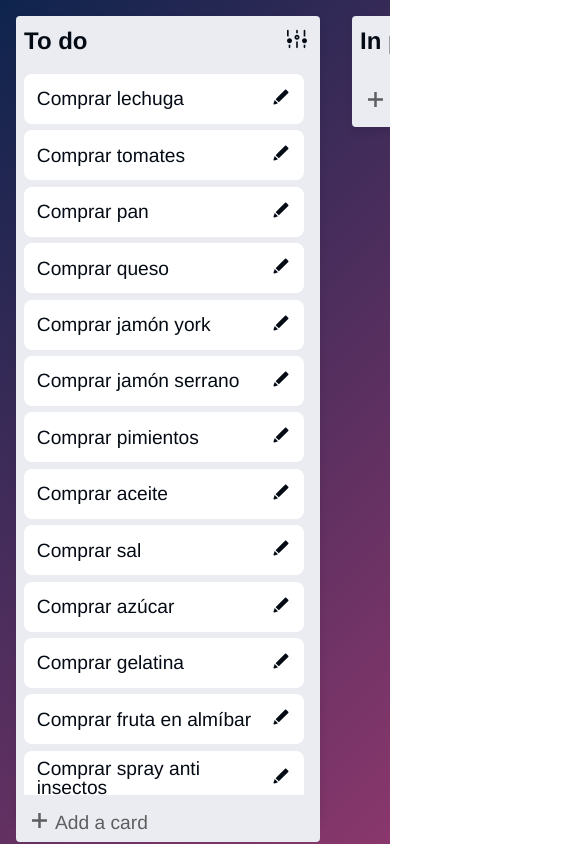
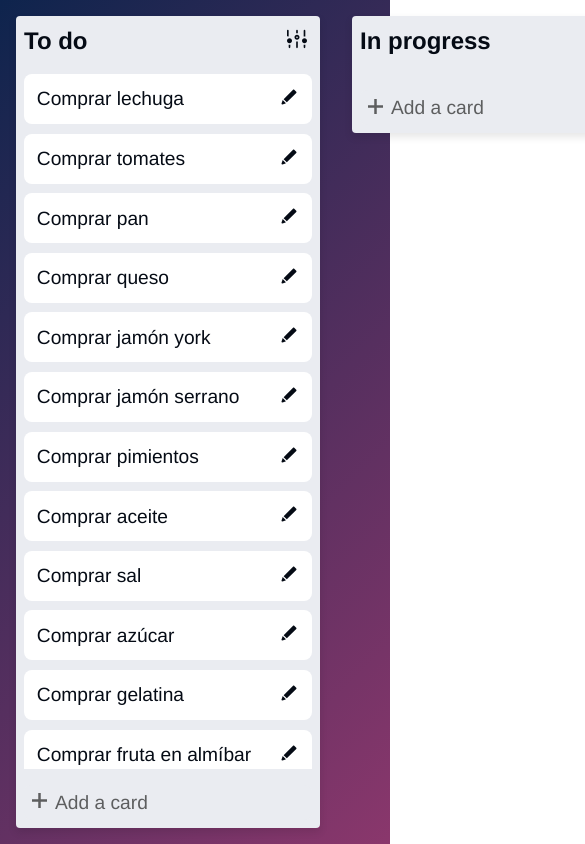
Before and after one commit to ElenaExposito/Trello-clone, a React (Vite) app: page / in a window 390 px wide. Shown: the top 844 px of the page, 585 px wide, since content can reach past the window. Built offline with nearby package versions, Linux system fonts and the light colour scheme.

Commit message:
Make lists responsive and change html more semantic

```diff
--- a/src/App.css
+++ b/src/App.css
@@ -17,8 +17,9 @@ body {
 .App {
   padding: 1rem;
   display: flex;
+  align-items: flex-start;
   gap: 2rem;
   width: 100%;
-  min-height: 100vh;
-  overflow-x: auto;
+  max-height: 100vh;
+  height: 100%;
 }
--- a/src/components/TrelloList/TrelloList.css
+++ b/src/components/TrelloList/TrelloList.css
@@ -1,38 +1,29 @@
 .card-wrapper {
   width: 19rem;
+  box-shadow: 0px 4px 8px rgba(0, 0, 0, 0.1);
   height: 100%;
-  max-height: 95vh;
-  box-shadow: 0px 4px 8px rgba(0, 0, 0, 0.1);
+  flex-shrink: 0;
+  display: block;
+  align-self: flex-start;
 }
 
 .card {
   border-radius: 0.25rem;
   background-color: var(--grey-color);
-  padding: 0.5rem;
   display: flex;
   flex-direction: column;
   gap: 1rem;
+  max-height: calc(100vh - 2rem);
 }
 
 .cards {
   display: flex;
+  padding: 0 0.5rem;
   flex-direction: column;
   gap: 0.6rem;
-  max-height: 90vh;
-  overflow-y: auto;
+  flex: 1 1 auto;
+  height: 100%;
+  overflow-y: scroll;
   overflow-x: hidden;
-}
-
-.trellocard-cards {
-  display: flex;
-  flex-direction: column;
-  gap: 0.4rem;
-  width: 100%;
-  max-height: 97%;
-  overflow-y: auto;
   scrollbar-width: thin;
 }
-
-.has-scroll {
-  padding-right: 0.5rem;
-}
--- a/src/components/TrelloList/TrelloList.jsx
+++ b/src/components/TrelloList/TrelloList.jsx
@@ -1,4 +1,3 @@
-import { useEffect, useRef } from 'react'
 import PropTypes from 'prop-types'
 import AddCardOrList from './components/AddCardOrList/AddCardOrList'
 import ListTitle from './components/ListTitle/ListTitle'
@@ -7,32 +6,6 @@ import './TrelloList.css'
 import { Draggable, Droppable } from 'react-beautiful-dnd'
 
 const TrelloList = ({ list, index: listIndex }) => {
-  const trellocardCardsRef = useRef(null)
-
-  useEffect(() => {
-    const checkScroll = () => {
-      const hasScroll =
-        trellocardCardsRef.current.scrollHeight >
-        trellocardCardsRef.current.clientHeight
-      if (hasScroll) {
-        trellocardCardsRef.current.classList.add('has-scroll')
-      } else {
-        trellocardCardsRef.current.classList.remove('has-scroll')
-      }
-    }
-
-    // Verifica el desplazamiento al cargar la página o al renderizar el componente
-    checkScroll()
-
-    // Agrega un listener para manejar el cambio en el desplazamiento
-    trellocardCardsRef.current.addEventListener('scroll', checkScroll)
-
-    // Limpia el listener al desmontar el componente
-    return () => {
-      trellocardCardsRef.current.removeEventListener('scroll', checkScroll)
-    }
-  }, [])
-
   return (
     <div className="card-wrapper">
       <Draggable draggableId={list.id} index={listIndex}>
@@ -46,20 +19,18 @@ const TrelloList = ({ list, index: listIndex }) => {
             <ListTitle title={list.title} listId={list.id} />
             <Droppable droppableId={list.id} type="card">
               {(dropProvided) => (
-                <div
+                <ol
                   className="cards"
                   ref={dropProvided.innerRef}
                   {...dropProvided.droppableProps}
                 >
-                  <div className="trellocard-cards" ref={trellocardCardsRef}>
-                    {list.cards.map((card, index) => (
-                      <TrelloCard card={card} key={card.id} index={index} />
-                    ))}
-                  </div>
-                  <AddCardOrList type="card" listId={list.id} />
-                </div>
+                  {list.cards.map((card, index) => (
+                    <TrelloCard card={card} key={card.id} index={index} />
+                  ))}
+                </ol>
               )}
             </Droppable>
+            <AddCardOrList type="card" listId={list.id} />
           </div>
         )}
       </Draggable>
--- a/src/components/TrelloList/components/AddCardOrList/AddCardOrList.css
+++ b/src/components/TrelloList/components/AddCardOrList/AddCardOrList.css
@@ -1,3 +1,7 @@
+.wrapper {
+  padding: 0 0.5rem 0.5rem 0.5rem;
+}
+
 .add-title-open {
   display: flex;
   align-items: flex-start;
@@ -24,7 +28,6 @@
   padding: 0.5rem;
   height: 100%;
   min-width: 18rem;
-    overflow: hidden;
   background-color: var(--grey-color);
 }
 
--- a/src/components/TrelloList/components/AddCardOrList/AddCardOrList.jsx
+++ b/src/components/TrelloList/components/AddCardOrList/AddCardOrList.jsx
@@ -11,6 +11,7 @@ const AddCardOrList = ({ type, listId }) => {
   }
 
   return (
+    <div className="wrapper">
       <div className={isOpen ? 'add-title-open' : 'add-title-closed'}>
         {isOpen ? (
           <AddCardOrListText
@@ -38,6 +39,7 @@ const AddCardOrList = ({ type, listId }) => {
           </div>
         )}
       </div>
+    </div>
   )
 }
 
--- a/src/components/TrelloList/components/ListTitle/ListTitle.css
+++ b/src/components/TrelloList/components/ListTitle/ListTitle.css
@@ -2,6 +2,9 @@
   display: flex;
   justify-content: space-between;
   align-items: center;
+  flex-grow: 0;
+  flex-basis: 0;
+  padding: 0.5rem 0.5rem 0 0.5rem;
 }
 
 .list-title:hover {
--- a/src/components/TrelloList/components/TrelloCard/TrelloCard.jsx
+++ b/src/components/TrelloList/components/TrelloCard/TrelloCard.jsx
@@ -6,7 +6,7 @@ const TrelloCard = ({ card, index }) => {
   return (
     <Draggable draggableId={card.id} index={index}>
       {(provided) => (
-        <div
+        <li
           className="card-title"
           ref={provided.innerRef}
           {...provided.draggableProps}
@@ -24,7 +24,7 @@ const TrelloCard = ({ card, index }) => {
               <path d="M4.481 15.659C3.147 19.575 3 19.891 3 20.246c0 .528.46.749.749.749.352 0 .668-.137 4.574-1.492zM5.541 14.598l3.846 3.846 11.321-11.311c.195-.195.293-.45.293-.707 0-.255-.098-.51-.293-.706-.692-.691-1.742-1.74-2.435-2.432-.195-.195-.451-.293-.707-.293-.254 0-.51.098-.706.293z" />
             </svg>
           </button>
-        </div>
+        </li>
       )}
     </Draggable>
   )
```
Lines whose indentation alone changed are shown as unchanged.
